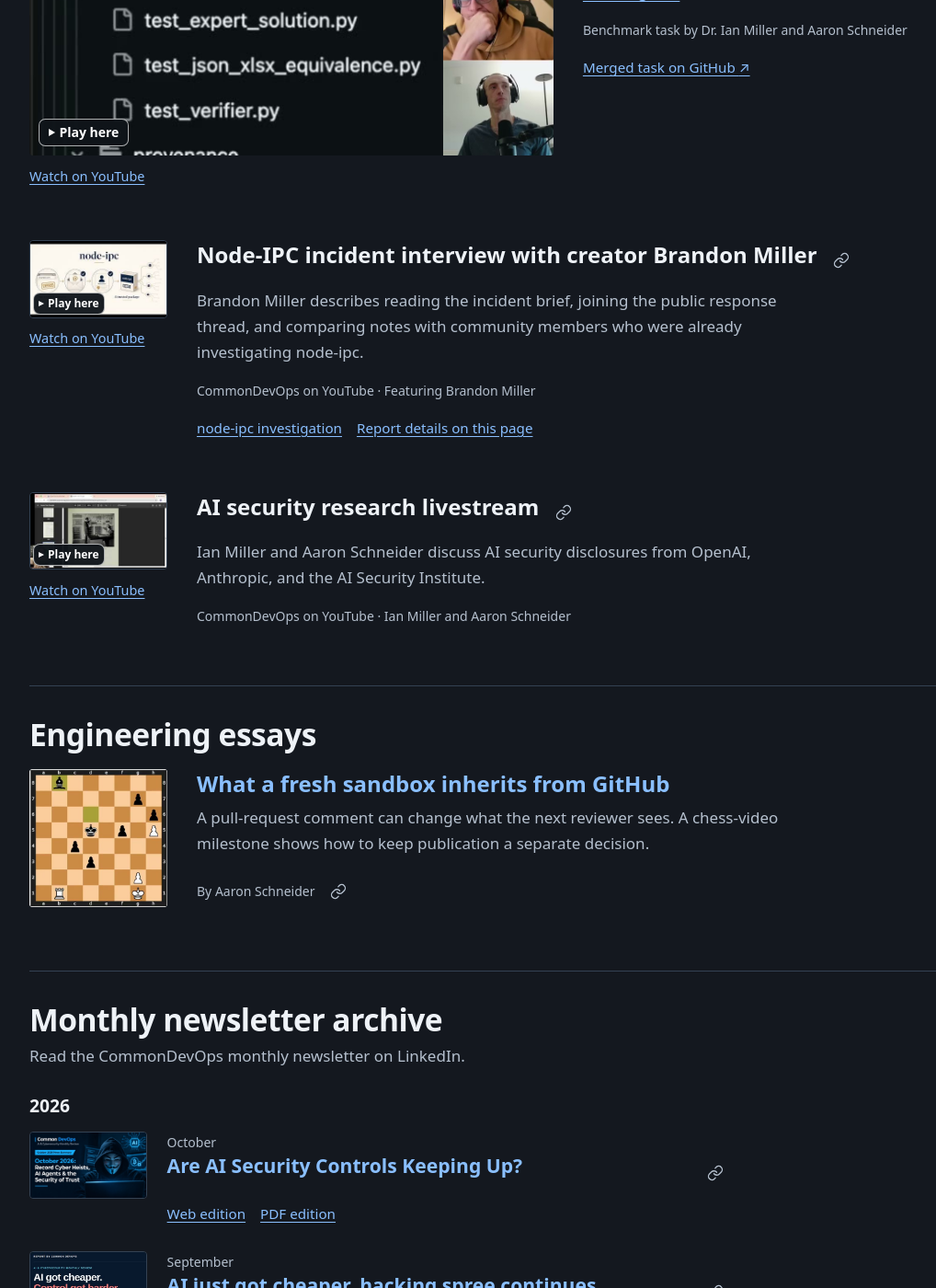
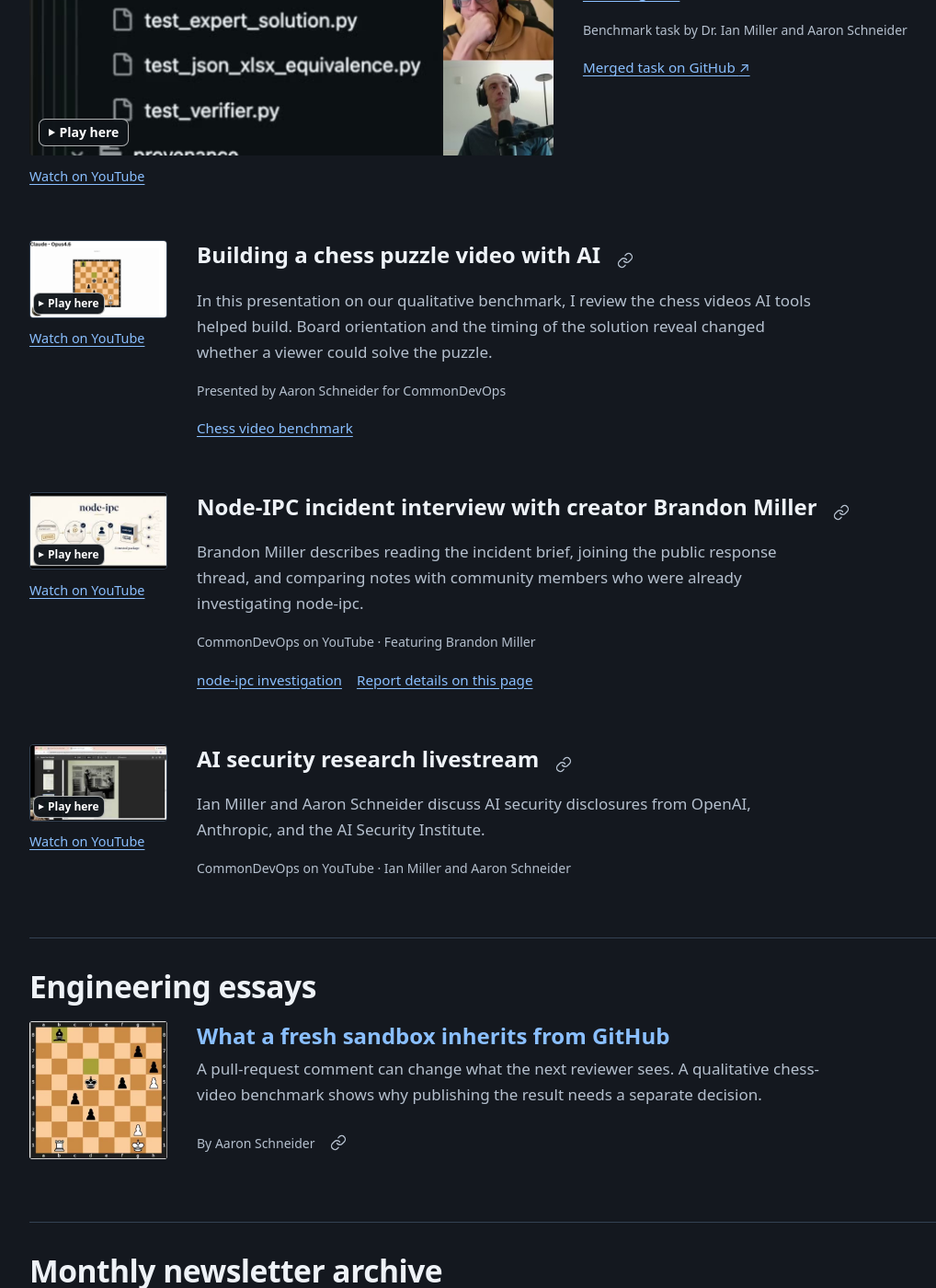
Before and after one commit to schneidergithub/schneidergithub.github.io, a Jekyll site: the page built from articles.md, in a window 1280 px wide and 1400 px high, scrolled down 609 px. Shown: the whole window at 92% size, without its empty margins (48-1066 px from the left). Built offline with Jekyll 4.4.1, drawn with Linux system fonts in a browser that asks for light colours.

Commit message:
Distinguish the qualitative chess benchmark from its presentation (#61)
Co-authored-by: schneidergithub <no.response.schneider@gmail.com>

```diff
--- a/_data/publications.yml
+++ b/_data/publications.yml
@@ -41,7 +41,7 @@
   type: "Engineering essay"
   publisher: "Aaron Schneider"
   url: "/articles/fresh-sandbox-github/"
-  description: "A pull-request comment can change what the next reviewer sees. A chess-video milestone shows how to keep publication a separate decision."
+  description: "A pull-request comment can change what the next reviewer sees. A qualitative chess-video benchmark shows why publishing the result needs a separate decision."
   attribution: "By Aaron Schneider"
   preview:
     src: "/assets/publications/chess-render.jpg"
@@ -86,6 +86,19 @@
       url: "https://www.aaronschneider.org/common-devops-reports/reports/2026-09/"
   description: "A September roundup examining model releases, agent behavior, cybersecurity disclosures, and lessons from CommonDevOps research."
   attribution: "CommonDevOps · Aaron S., Ian Miller, and Javier Bonilla"
+- title: "Building a chess puzzle video with AI"
+  id: chess-benchmark-presentation
+  type: "Video"
+  publisher: "CommonDevOps on YouTube"
+  url: "https://www.youtube.com/watch?v=IXzLwNlLAI4"
+  description: "In this presentation on our qualitative benchmark, I review the chess videos AI tools helped build. Board orientation and the timing of the solution reveal changed whether a viewer could solve the puzzle."
+  attribution: "Presented by Aaron Schneider for CommonDevOps"
+  case_url: "/work/chess-puzzle-qa/"
+  preview:
+    src: "/assets/publications/chess-render.jpg"
+    alt: "A chessboard from the local render shown in the benchmark presentation."
+    width: 1280
+    height: 720
 - title: "Node-IPC incident interview with creator Brandon Miller"
   id: node-ipc-interview
   case_url: "/work/node-ipc-investigation/"
--- a/articles/fresh-sandbox-github.md
+++ b/articles/fresh-sandbox-github.md
@@ -2,7 +2,7 @@
 layout: essay
 title: "What a fresh sandbox inherits from GitHub"
 author: "Aaron Schneider"
-description: "A pull-request comment can change an AI review without changing the commit. A chess-video project shows how to set a separate boundary around publication."
+description: "A pull-request comment can change an AI review without changing the commit. A qualitative benchmark of AI-assisted software development shows why I’d review a generated video before publishing it."
 permalink: /articles/fresh-sandbox-github/
 share_image: /assets/portfolio/share/fresh-sandbox-github.jpg
 share_alt: "What a fresh sandbox inherits from GitHub, an engineering essay by Aaron Schneider. Beside the title is a chess position from the project’s rendered puzzle video."
@@ -12,4 +12,5 @@ Imagine two review jobs starting from the same commit. Between runs, a teammate
 
 Dr. Ian Miller and I discussed this on a CommonDevOps livestream. A pull request lets one engineer leave context for the next shift. That history becomes an input when a coding agent reads it. If I’m comparing two runs, I’d give both the same snapshot of the discussion and save it alongside the commit. [The pull-request example at 59:31](https://www.youtube.com/watch?v=i0a7tXSLj3c&t=3571s).
 
-What can the agent change? Our chess-video project made that a separate decision. The first milestone required a local run to save the Lichess puzzle, its metadata, numbered board frames and a playable MP4. A reviewer could watch the finished puzzle without YouTube credentials. I’d require a separate approval before giving a publishing job access to the channel. [Chess milestone and acceptance checks](https://github.com/commondevops/llm-chess-experiment/blob/8d660666fc25a99a8846a2867089f8cfe6381f63/milestone1_local_recreation_instructions.md#L16-L51).
+What can the agent change? We used a chess puzzle video project as a qualitative benchmark of AI-assisted software development. The [first milestone](https://github.com/commondevops/llm-chess-experiment/blob/8d660666fc25a99a8846a2867089f8cfe6381f63/milestone1_local_recreation_instructions.md#L16-L51) required a local run to save the Lichess puzzle, its metadata, numbered board frames and a playable MP4. I could watch the video without YouTube credentials. That mattered when [a puzzle gave away its answer]({{ '/work/chess-puzzle-qa/' | relative_url }}#what-a-playable-video-can-miss) before the timer ran out. I’d require a separate approval before giving a publishing job access to the channel.
+{: #publishing-the-video tabindex="-1"}
--- a/scripts/check_publications.cjs
+++ b/scripts/check_publications.cjs
@@ -8,7 +8,7 @@ const { chromium } = require('playwright-core');
 const origin = process.argv[2];
 const presentation = '/articles/#benchmark-presentation';
 const graderGuide = '/work/scientific-ai-benchmark/#checking-the-grader';
-const ids = ['e26_SSPpOP0', 'TZ04u6cj1ls', 'i0a7tXSLj3c'];
+const ids = ['e26_SSPpOP0', 'IXzLwNlLAI4', 'TZ04u6cj1ls', 'i0a7tXSLj3c'];
 const homeVideoIds = ['e26_SSPpOP0', 'i0a7tXSLj3c'];
 const reviewWidths = [375, 768, 1280];
 const publications = JSON.parse(execFileSync('ruby', [
@@ -18,7 +18,7 @@ const publications = JSON.parse(execFileSync('ruby', [
 const monthlyIssues = publications.filter(item => item.issue_month)
   .sort((a, b) => b.issue_month.localeCompare(a.issue_month));
 const publicationGroups = {
-  recordings: ['benchmark-presentation', 'node-ipc-interview', 'security-livestream'],
+  recordings: ['benchmark-presentation', 'chess-benchmark-presentation', 'node-ipc-interview', 'security-livestream'],
   'engineering-essays': ['fresh-sandbox-github'],
   'monthly-reviews': monthlyIssues.map(item => item.id),
   investigations: ['node-ipc-report']
@@ -889,7 +889,7 @@ async function check() {
           await checkPlayers(page, homeVideoIds);
           await checkCollection(page, width);
           await captureCollection(page, new URL(origin).hostname === '127.0.0.1' ? 'preview' : 'live');
-          console.log(width + 'px: verified two homepage players and all three recordings on Articles & Demos.');
+          console.log(width + 'px: verified two homepage players and the full recording collection on Articles & Demos.');
         }
         console.log(width + 'px: verified five homepage covers, project results, navigation and fit.');
       }
--- a/scripts/check_site.py
+++ b/scripts/check_site.py
@@ -19,6 +19,7 @@ STUDIES = ['/work/super-salon-checkout/', '/work/indiana-case-archives/', '/work
            '/work/chess-puzzle-qa/']
 SHARE_CARDS = {
     ESSAY: 'fresh-sandbox-github',
+    '/work/chess-puzzle-qa/': 'chess-puzzle-benchmark',
     '/work/bayer-aleve/': 'bayer-aleve',
     '/work/westinghouse-performance/': 'westinghouse-performance',
     '/work/scientific-ai-benchmark/': 'tbs-meta-analysis',
--- a/work/chess-puzzle-qa.md
+++ b/work/chess-puzzle-qa.md
@@ -1,18 +1,27 @@
 ---
 layout: case-study
 project: commondevops
-link_label: "Chess puzzle QA"
+link_label: "Chess video benchmark"
 permalink: /work/chess-puzzle-qa/
+share_image: /assets/portfolio/share/chess-puzzle-benchmark.jpg
+share_alt: "A chess puzzle that reveals too much. Qualitative benchmark by Aaron Schneider, with a chessboard from the generated puzzle video."
 title: "The chess puzzle that gave away the answer"
 context: "CommonDevOps · QA automation"
-description: "In one of the AI-generated chess videos I reviewed, the solution appeared while the puzzle timer was still running."
+description: "We used a chess puzzle video project as a qualitative benchmark of AI-assisted software development. One of the videos I reviewed gave away the solution while the puzzle timer was still running."
+figures:
+  - image: /assets/publications/chess-render.jpg
+    width: 1280
+    height: 720
+    alt: "A position from the local chess puzzle video, with highlighted squares and coordinates around the board."
+    caption: "This frame preserves a board position from a local render. I watched the countdown to check when a viewer could see the answer."
 ---
 
 ## What a playable video can miss
+{: #what-a-playable-video-can-miss tabindex="-1"}
 
-Our first milestone called for a local video of the daily Lichess puzzle. The checklist covered the data, board frames, and playable MP4. It even specified that the pieces should sit in the middle of their squares. [Milestone checklist on GitHub](https://github.com/commondevops/llm-chess-experiment/blob/8d660666fc25a99a8846a2867089f8cfe6381f63/milestone1_local_recreation_instructions.md).
+Our first milestone called for a local video of the daily Lichess puzzle. The [milestone checklist on GitHub](https://github.com/commondevops/llm-chess-experiment/blob/8d660666fc25a99a8846a2867089f8cfe6381f63/milestone1_local_recreation_instructions.md) covered the data, board frames, and playable MP4. It even specified that the pieces should sit in the middle of their squares. In a companion essay, I explain [why I’d separate rendering from publishing]({{ '/articles/fresh-sandbox-github/' | relative_url }}#publishing-the-video).
 
-In one version it was Black’s move, but White’s pieces were at the bottom of the screen. The viewer had to solve the puzzle from the opponent’s seat. [Board orientation, 6:34](https://www.youtube.com/watch?v=IXzLwNlLAI4&t=394s).
+The [presentation on the benchmark]({{ '/articles/' | relative_url }}#chess-benchmark-presentation) shows one version with Black to move and White’s pieces at the bottom of the screen. The viewer had to solve the puzzle from the opponent’s seat. [Board orientation, 6:34](https://www.youtube.com/watch?v=IXzLwNlLAI4&t=394s).
 
 Another version highlighted each move during the demonstration. I liked that cue. A few seconds earlier, the viewer could already read the solution while the timer counted down. [Early reveal, 10:00](https://www.youtube.com/watch?v=IXzLwNlLAI4&t=600s).
 
```
Also changed, not shown: _work/01-commondevops.md (+1 -1 lines), docs/roadmap.md (+5 -0 lines), scripts/check_case_studies.cjs (+9 -1 lines), assets/portfolio/share/chess-puzzle-benchmark.jpg (added).
